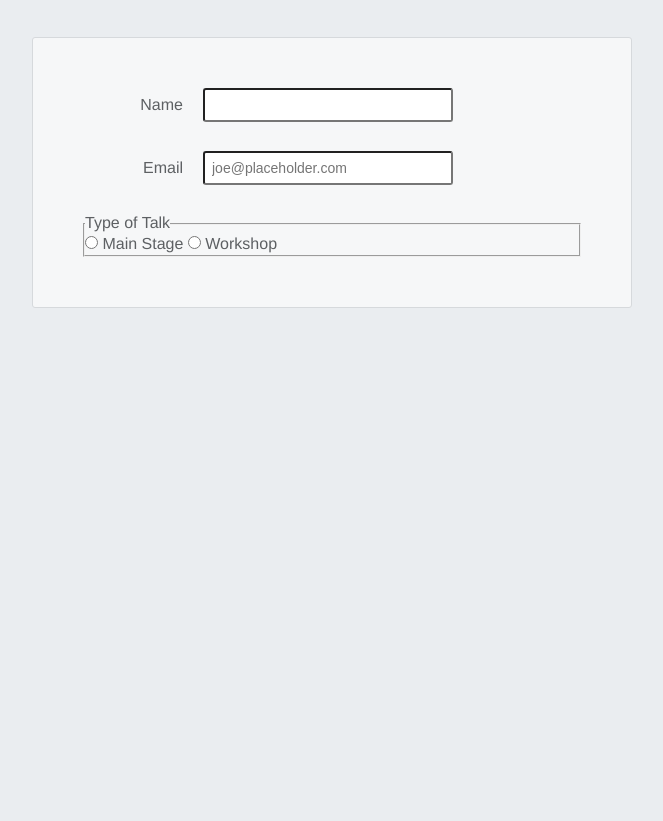
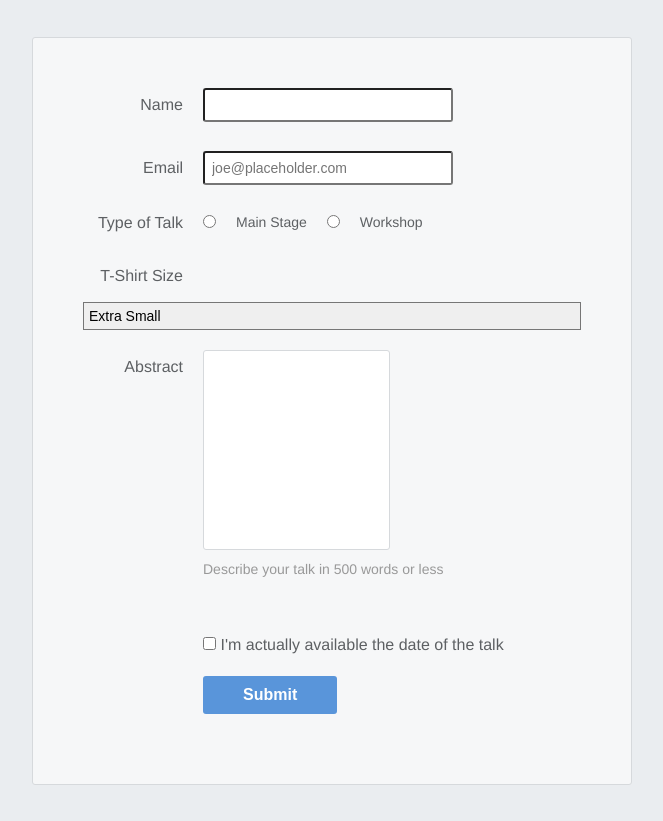
Before and after one commit to RomanFisc/form-practice, a plain HTML site: page index.html in a window 1280 px wide. Shown: the part 225-1046 px from the top of the page, without its empty margins (308-971 px from the left). Before the commit the page ends 800 px from the top, so only its background shows below. Drawn offline with Linux system fonts and the light colour scheme.

Commit message:
stylized practice form uploaded

```diff
--- a/index.html
+++ b/index.html
@@ -33,6 +33,33 @@
                 value="workshop">
         <label for="talk-type-2" class="radio-label">Workshop</label>
       </fieldset>
+      <div class="form-row">
+        <label for="t-shirt">T-Shirt Size</label>
+        <select name="t-shirt" id="t-shirt">
+          <option value="xs">Extra Small</option>
+          <option value="s">Small</option>
+          <option value="m">Medium</option>
+          <option value="l">Large</option>
+        </select>
+      </div>
+      <div class='form-row'>
+        <label for='abstract'>Abstract</label>
+        <textarea id='abstract' name='abstract'></textarea>
+        <div class='instructions'>Describe your talk in 500 words or less</div>
+      </div>
+      <div class='form-row'>
+        <label class='checkbox-label' for='available'>
+        <input id='available'
+               name='available'
+               type='checkbox'
+               value='is-available'/>
+        <span>I'm actually available the date of the talk</span>
+        </label>
+      </div>
+      <div class="form-row">
+        <button>Submit</button>
+      </div>
+
     </form>
 
   </body>
--- a/styles.css
+++ b/styles.css
@@ -71,6 +71,81 @@ body {
   box-shadow: none; /* Remove default red glow in Firefox */
 }
 
+.legacy-form-row {
+    border: none;
+    margin-bottom: 40px;
+}
+
+.legacy-form-row legend {
+    margin-bottom: 15px;
+}
+
+.legacy-form-row .radio-label {
+    display: block;
+    font-size: 14px;
+    padding: 0 20px 0 20px;
+}
+
+.legacy-form-row input[type='radio'] {
+    margin-top: 2px;
+}
+
+.legacy-form-row .radio-label,
+.legacy-form-row input[type='radio'] {
+    float: left;
+}
+
+.form-row select {
+    width: 100%;
+    padding: 5px;
+    font-size: 14px;
+    -webkit-appearance: none;
+  }
+
+.form-row textarea {
+    font-family: "Helvetica", "Arial", sans-serif;
+    font-size: 14px;
+
+    border: 1px solid #D6D9DC;
+    border-radius: 3px;
+
+    min-height: 200px;
+    margin-bottom: 10px;
+    padding: 7px;
+    resize: none;
+}
+
+.form-row .instructions {
+    color: #999999;
+    font-size: 14px;
+    margin-bottom: 30px;
+}
+
+.form-row .checkbox-label {
+    margin-bottom: 0;
+}
+
+.form-row button {
+    font-size: 16px;
+    font-weight: bold;
+
+    color: #FFFFFF;
+    background-color: #5995DA;
+
+    border: none;
+    border-radius: 3px;
+
+    padding: 10px 40px;
+    cursor: pointer;
+  }
+
+  .form-row button:hover {
+    background-color: #76AEED;
+  }
+
+  .form-row button:active {
+    background-color: #407FC7;
+  }
 
 
 
@@ -97,4 +172,40 @@ body {
       padding-right: 20px;
     }
 
+    .legacy-form-row {
+        margin-bottom: 10px;
+    }
+
+    .legacy-form-row legend {
+        width: 120px;
+        text-align: right;
+        padding-right: 20px;
+    }
+
+    .legacy-form-row legend {
+        float: left;
+    }
+
+    @media only screen and (min-width: 700px) {
+        /* ... */
+        .form-row .instructions {
+          margin-left: 120px;
+        }
+      }
+
+    @media only screen and (min-width: 700px) {
+    /* ... */
+    .form-row .checkbox-label {
+        margin-left: 120px;
+        width: auto;
+    }
+    }
+
+    @media only screen and (min-width: 700px) {
+        /* ... */
+        .form-row button {
+          margin-left: 120px;
+        }
+      }
+
   }
```
